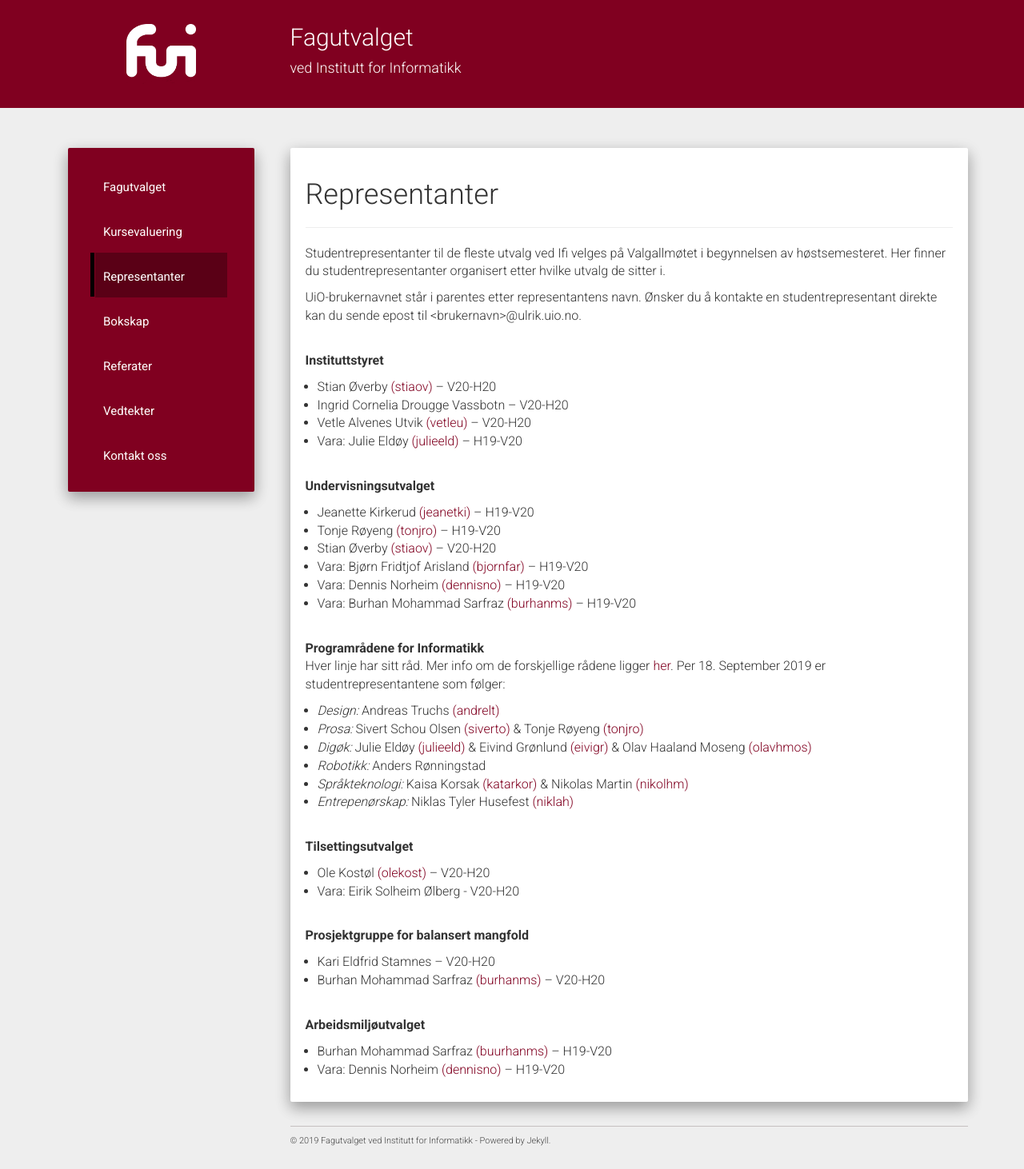
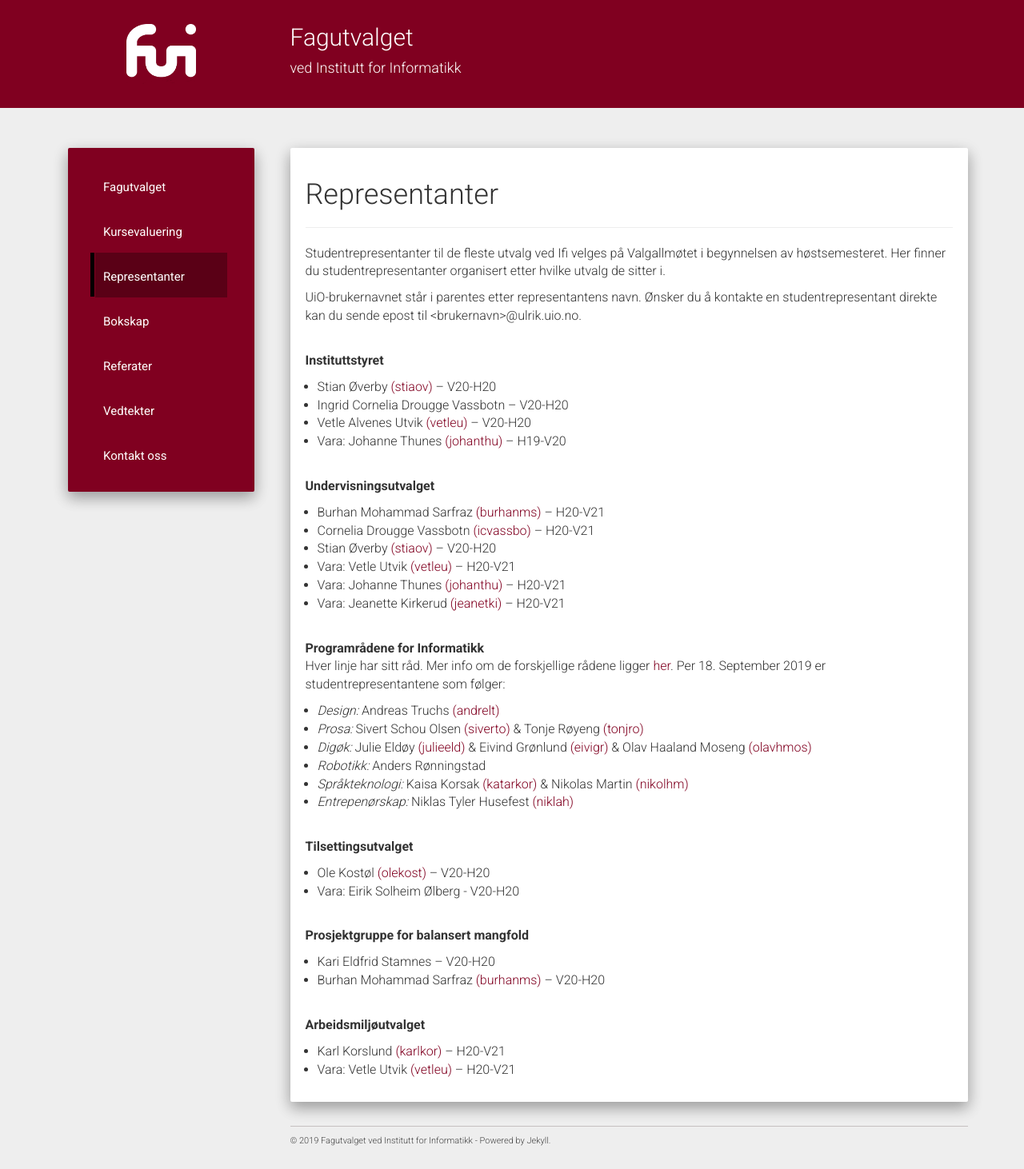
Before and after one commit to fui/fui.github.io, a Jekyll site: the page built from pages/representanter.md, in a window 1280 px wide. Shown: the whole page at 80% size. Built offline with Jekyll 4.4.1, drawn with Linux system fonts in a browser that asks for light colours; nearby versions of some CDN libraries.

Commit message:
Oppdaterte informasjon om representanter i utvalg og råd

```diff
--- a/pages/representanter.md
+++ b/pages/representanter.md
@@ -22,16 +22,16 @@ UiO-brukernavnet står i parentes etter representantens navn. Ønsker du
 * Stian Øverby [(stiaov)](mailto:stiaov@ulrik.uio.no) – V20-H20
 * Ingrid Cornelia Drougge Vassbotn – V20-H20
 * Vetle Alvenes Utvik [(vetleu)](mailto:vetleu@ulrik.uio.no) – V20-H20
-* Vara: Julie Eldøy [(julieeld)](mailto:julieeld@ulrik.uio.no) – H19-V20
+* Vara: Johanne Thunes [(johanthu)](mailto:johanthu@ulrik.uio.no) – H19-V20
 <br><br>
 
 **Undervisningsutvalget**
-* Jeanette Kirkerud [(jeanetki)](mailto:jeanetki@ulrik.uio.no) – H19-V20
-* Tonje Røyeng [(tonjro)](mailto:tonjro@ulrik.uio.no) – H19-V20
+* Burhan Mohammad Sarfraz [(burhanms)](mailto:burhanms@ulrik.uio.no) – H20-V21
+* Cornelia Drougge Vassbotn [(icvassbo)](mailto:icvassbo@student.matnat.uio.no) – H20-V21
 * Stian Øverby [(stiaov)](mailto:stiaov@ulrik.uio.no) – V20-H20
-* Vara: Bjørn Fridtjof Arisland [(bjornfar)](mailto:bjornfar@ulrik.uio.no) – H19-V20
-* Vara: Dennis Norheim [(dennisno)](mailto:dennisno@ulrik.uio.no) – H19-V20
-* Vara: Burhan Mohammad Sarfraz [(burhanms)](mailto:burhanms@ulrik.uio.no) – H19-V20
+* Vara: Vetle Utvik [(vetleu)](mailto:vetleu@uio.no) – H20-V21
+* Vara: Johanne Thunes [(johanthu)](mailto:johanthu@student.matnat.uio.no) – H20-V21
+* Vara: Jeanette Kirkerud [(jeanetki)](mailto:jeanetki@ulrik.uio.no) – H20-V21
 <br><br>
 
 **Programrådene for Informatikk**<br>
@@ -55,5 +55,5 @@ Hver linje har sitt råd. Mer info om de forskjellige rådene ligger [her](https
 <br><br>
 
 **Arbeidsmiljøutvalget**
-* Burhan Mohammad Sarfraz [(buurhanms)](mailto:burhanms@ulrik.uio.no) – H19-V20
-* Vara: Dennis Norheim [(dennisno)](mailto:dennisno@ulrik.uio.no) – H19-V20
+* Karl Korslund [(karlkor)](mailto:karlkor@uio.no) – H20-V21
+* Vara: Vetle Utvik [(vetleu)](mailto:vetleu@uio.no) – H20-V21
```
